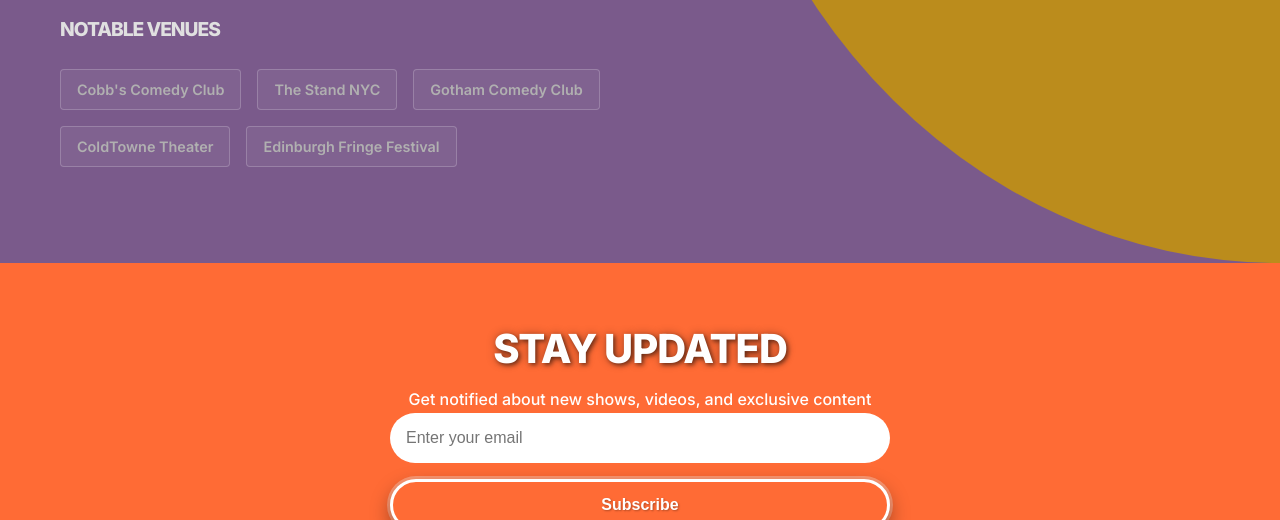
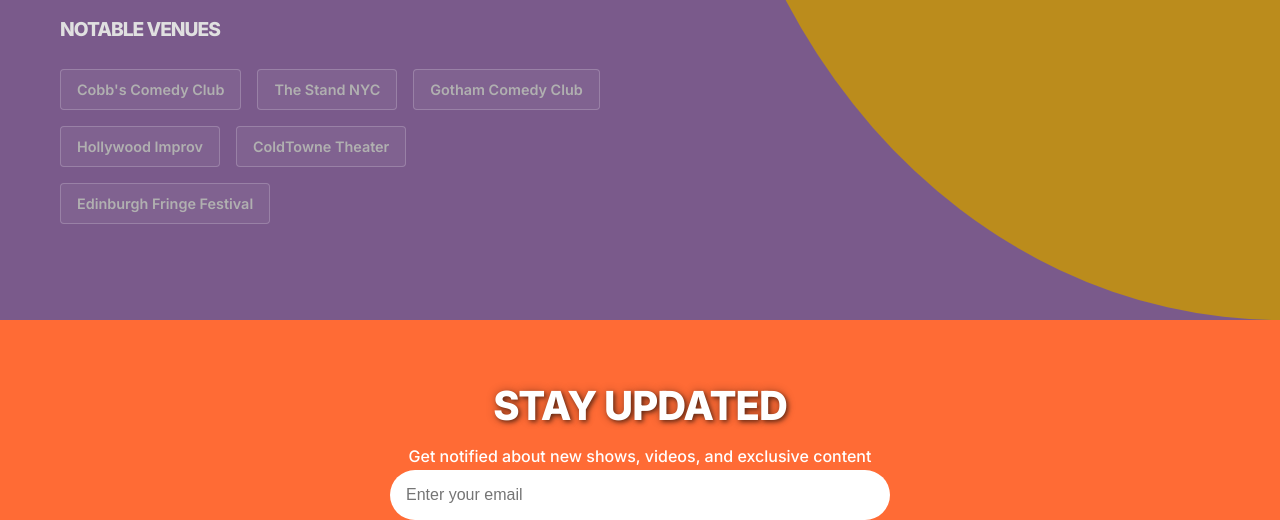
Before and after one commit to cczeringue/comedian-website, a plain HTML site: page index.html in a window 1280 px wide. Shown: the part 5105-5625 px from the top of the page. Drawn offline with Linux system fonts and the light colour scheme; no server answers; a script that the page names is missing.

Commit message:
Add Hollywood Improv to notable venues

```diff
--- a/index.html
+++ b/index.html
@@ -248,6 +248,7 @@
                         <span>Cobb's Comedy Club</span>
                         <span>The Stand NYC</span>
                         <span>Gotham Comedy Club</span>
+                        <span>Hollywood Improv</span>
                         <span>ColdTowne Theater</span>
                         <span>Edinburgh Fringe Festival</span>
                     </div>
```
